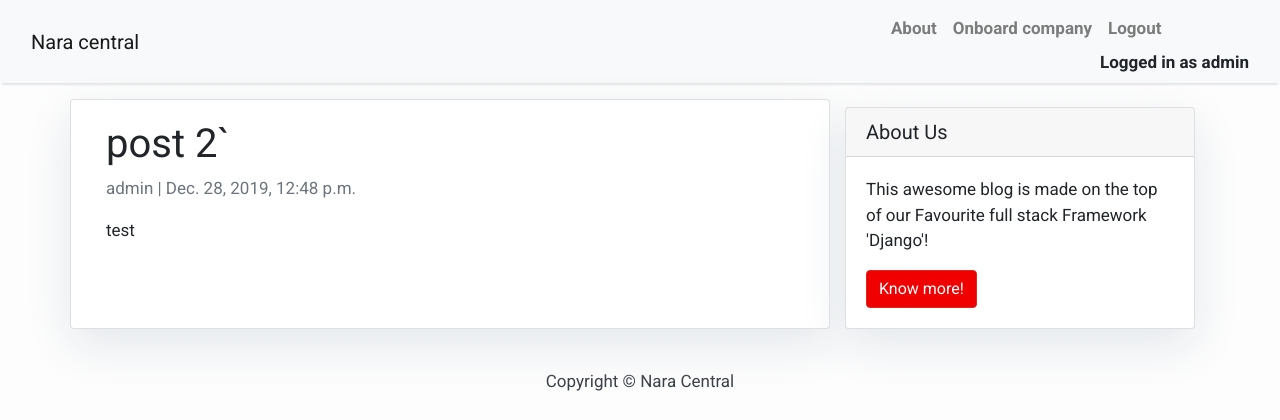
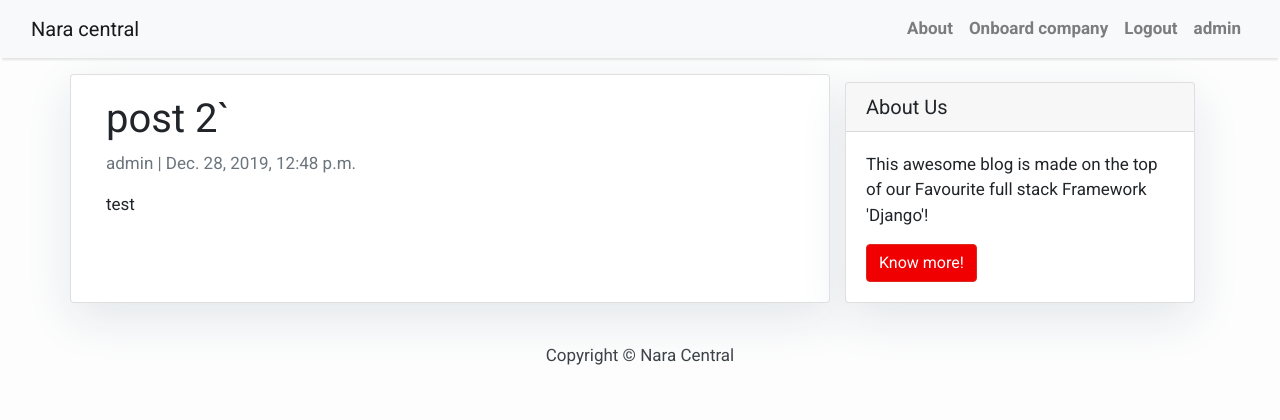
Before and after one commit to vikyaiyer/nara, a Django app: a page that uses templates/base.html in a window 1280 px wide. Shown: the top 420 px of the page. Run offline with Django 3.2, Linux system fonts and the light colour scheme; a user stored in the database is signed in; data comes from the database, SQL or seed files in the repository; both versions use the stored data as it was after the commit; some libraries are stand-ins or nearby versions.

Commit message:
fix: ui posistion of logged user display

```diff
--- a/templates/base.html
+++ b/templates/base.html
@@ -52,8 +52,10 @@
                         <li class="nav-item text-black">
                             {% if user.is_authenticated %}
                             <a class="nav-link text-black font-weight-bold" href="{% url 'logout' %}">Logout</a>
-                            <span class="text-black font-weight-bold" > Logged in as {{ user.username }}</span>
+                        </li>
+                        <li class=" nav-link text-black font-weight-bold" > {{ user.username }}</li>
                             {% else %}
+                        <li>
                                <a class="nav-link text-black font-weight-bold" href="{% url 'login' %}">Login/Signup</a>
                             {% endif %}
                         </li>
```
Also changed, not shown: db.sqlite3.
